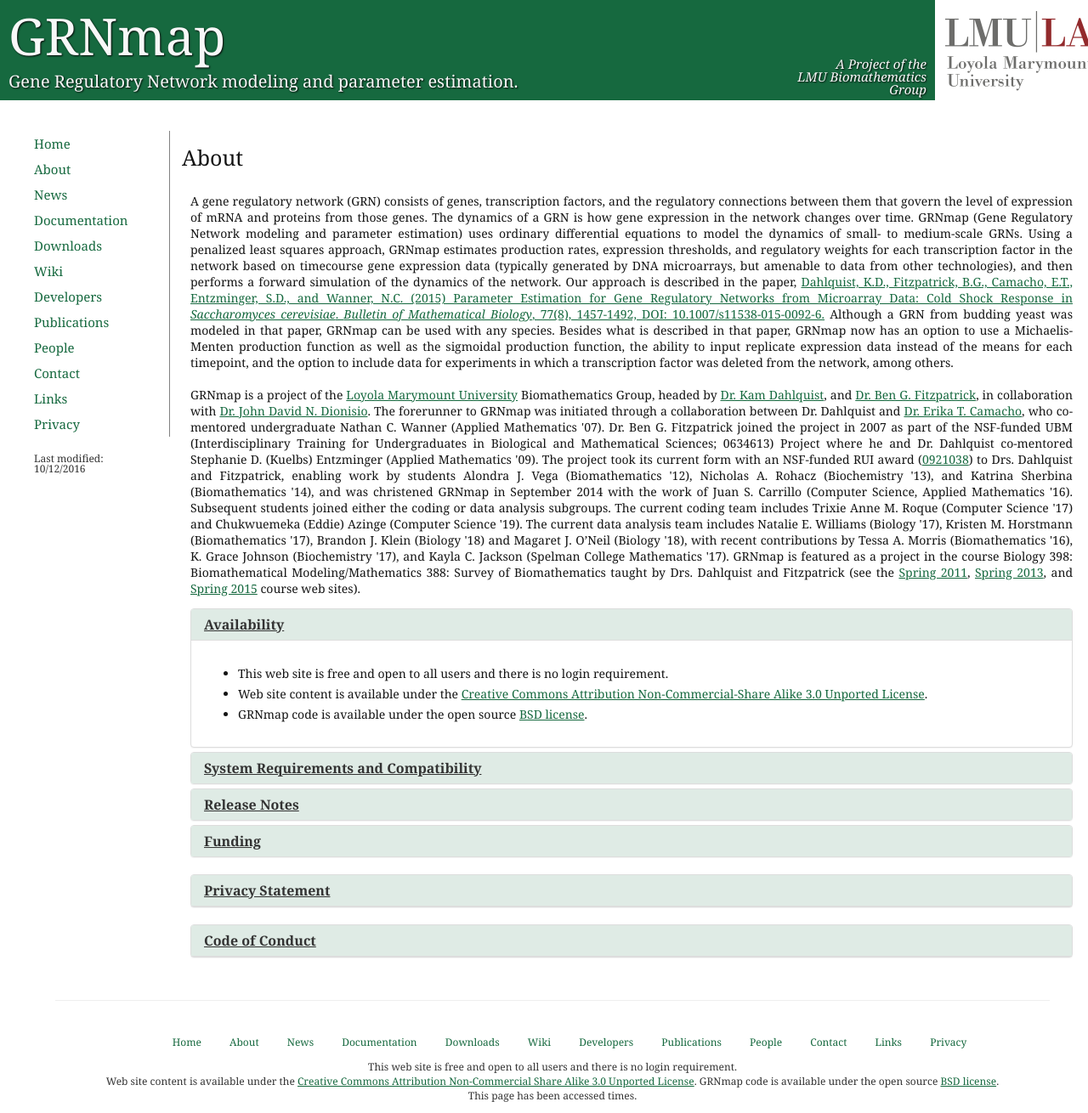
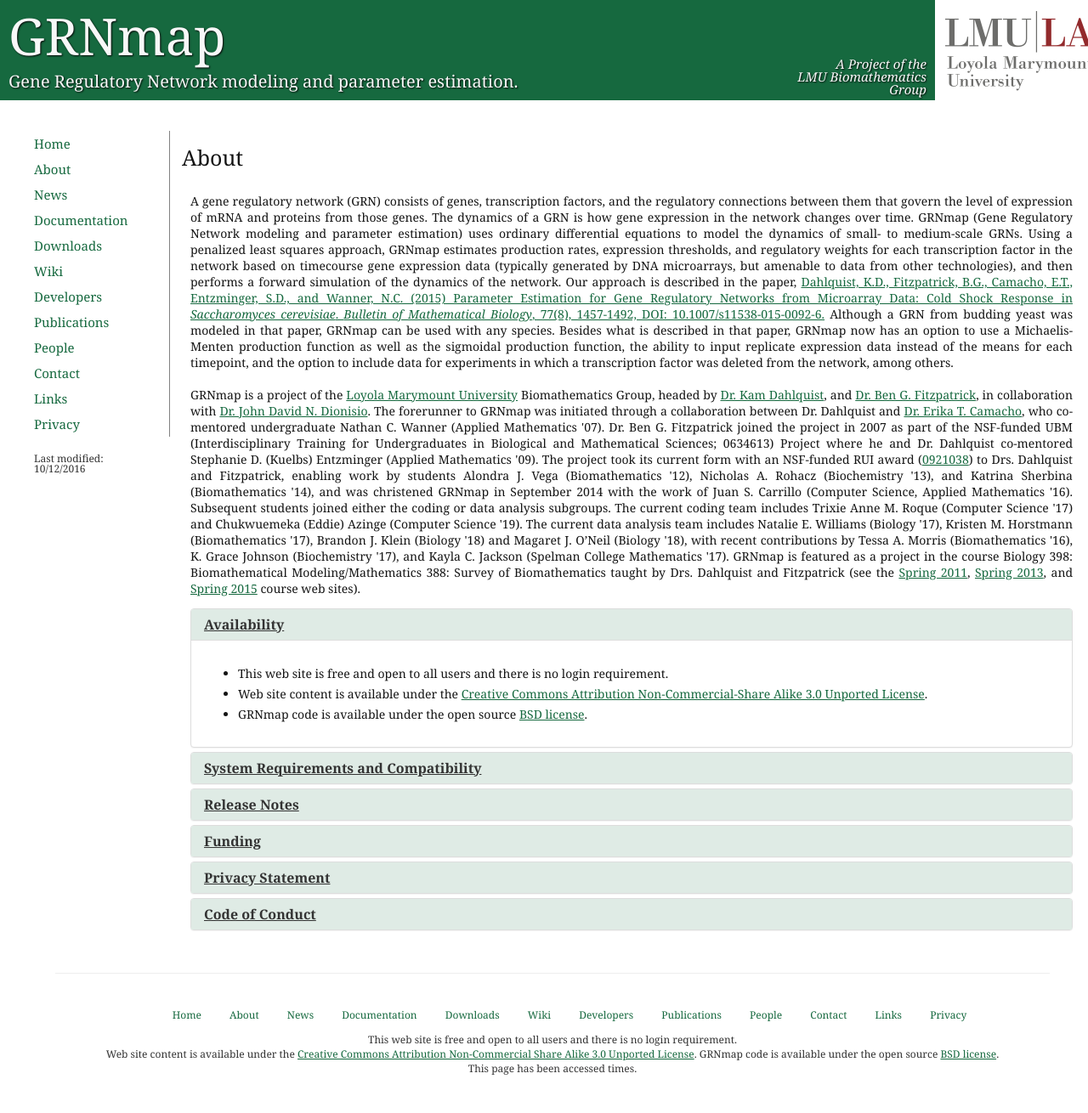
Before and after one commit to kdahlquist/GRNmap, a Jekyll site: the page built from about.html, in a window 1280 px wide. Shown: the whole page at 85% size. Built offline with Jekyll 4.4.1, drawn with Linux system fonts in a browser that asks for light colours; nearby versions of some CDN libraries; Markdown is read by kramdown in place of the engine named in the settings; after the commit the page ends 1278 px from its top, so only the background shows below that.

```diff
--- a/about.html
+++ b/about.html
@@ -450,7 +450,7 @@ This File can be converted to a data-driven format, low priority
             </div> <!--panel-body-->
         </div> <!--panel-collapse collapse-->
     </div> <!-- panel panel-default-->
-</div> <!--panel-group-->
+<!--</div>--> <!--panel-group-->
 
     <div class="panel panel-default">
         <div class="panel-heading">
```
